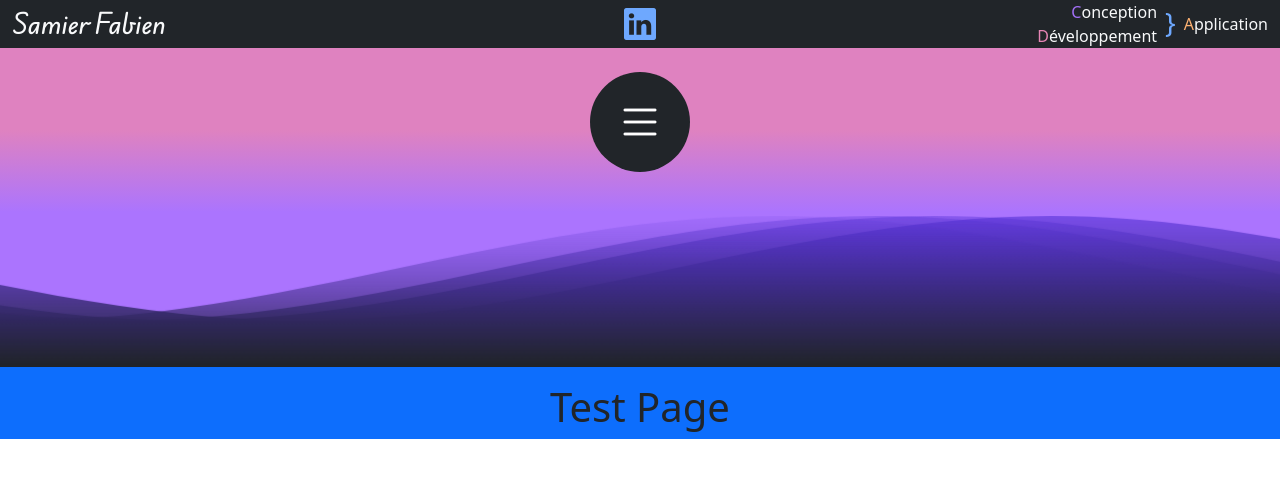
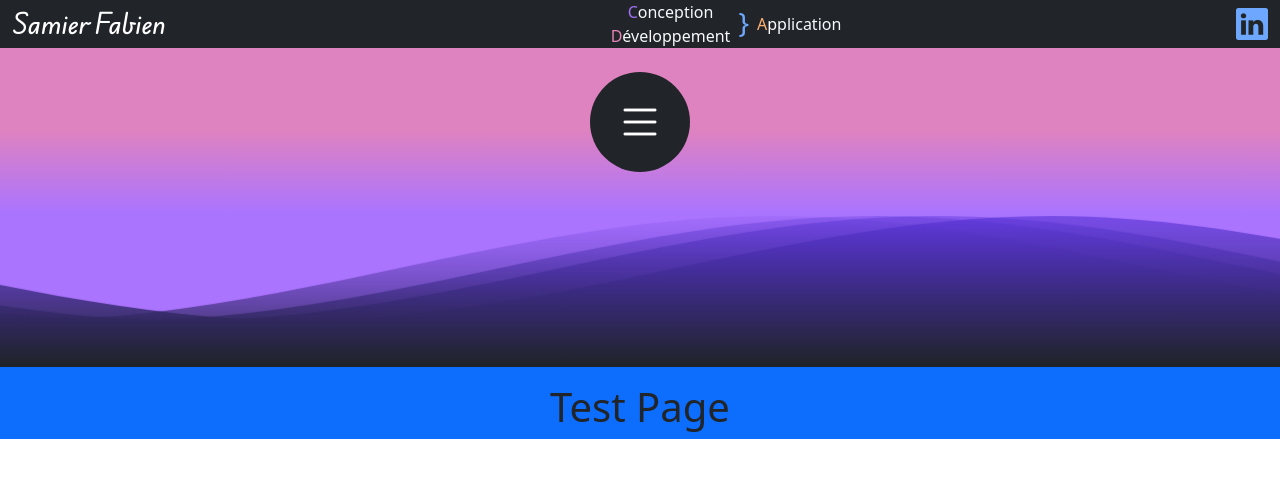
Before and after one commit to samier-fabien/samier_fabien_cv, a React (Vite) app: page /test in a window 1280 px wide. Shown: the top 478 px of the page. Built offline with nearby package versions, Linux system fonts and the light colour scheme.

Commit message:
Affichage conditionnel dans le bandeau de la partie "cda"

```diff
--- a/src/components/Template.jsx
+++ b/src/components/Template.jsx
@@ -9,8 +9,17 @@ import Menu from "./Menu";
 export default function Root() {
   const [pageLoaded, setPageLoaded] = useState(false);
   const [hasClicked, setHasClicked] = useState(false);
+  const [cda, setCda] = useState("");
 
   useEffect(() => {
+    window.addEventListener("resize", handleResize);
+    return () => {
+      window.removeEventListener("resize", handleResize);
+    };
+  }, [window.innerWidth]);
+
+  useEffect(() => {
+    handleResize();
     setTimeout(() => {
       setPageLoaded(true);
     }, 1000);
@@ -19,6 +28,24 @@ export default function Root() {
       document.body.classList.remove("page-home");
     };
   }, []);
+
+  function handleResize() {
+    window.innerWidth >= 600
+      ? setCda(
+          <div className="col text-light d-flex align-items-center justify-content-end">
+            <div className="text-center">
+              <span className="text-indigo-300">C</span>onception
+              <br />
+              <span className="text-pink-300">D</span>éveloppement
+            </div>
+            <div className="fs-3 pb-1 px-2 text-blue-300">{"}"}</div>
+            <div className="">
+              <span className="text-orange-300">A</span>pplication
+            </div>
+          </div>
+        )
+      : setCda(null);
+  }
 
   return (
     <div className="container-fluid bg-white p-0 m-0">
@@ -32,23 +59,15 @@ export default function Root() {
         <header className="container-fluid menu-padding bg-light">
           <div className="row d-flex d-flex align-items-center bg-dark shadow">
             <div className="col text-start text-light">
-              <span className="handwriting fs-4">Samier Fabien</span>
+              <Link className={"handwriting fs-4 text-white text-decoration-none"} to={"/"}>
+                Samier Fabien
+              </Link>
             </div>
-            <div className="col text-center text-white">
+            {cda ? cda : ""}
+            <div className="col text-end text-white">
               <Link to="https://www.linkedin.com/in/fabien-samier-0140a021b/">
                 <i className="bi bi-linkedin fs-2 text-blue-300"></i>
               </Link>
-            </div>
-            <div className="col text-light d-flex align-items-center justify-content-end">
-              <div className="text-end">
-                <span className="text-indigo-300">C</span>onception
-                <br />
-                <span className="text-pink-300">D</span>éveloppement
-              </div>
-              <div className="fs-3 pb-1 px-2 text-blue-300">{"}"}</div>
-              <div className="">
-                <span className="text-orange-300">A</span>pplication
-              </div>
             </div>
           </div>
           <div className="row menu-gradient py-4 px-0">
```
